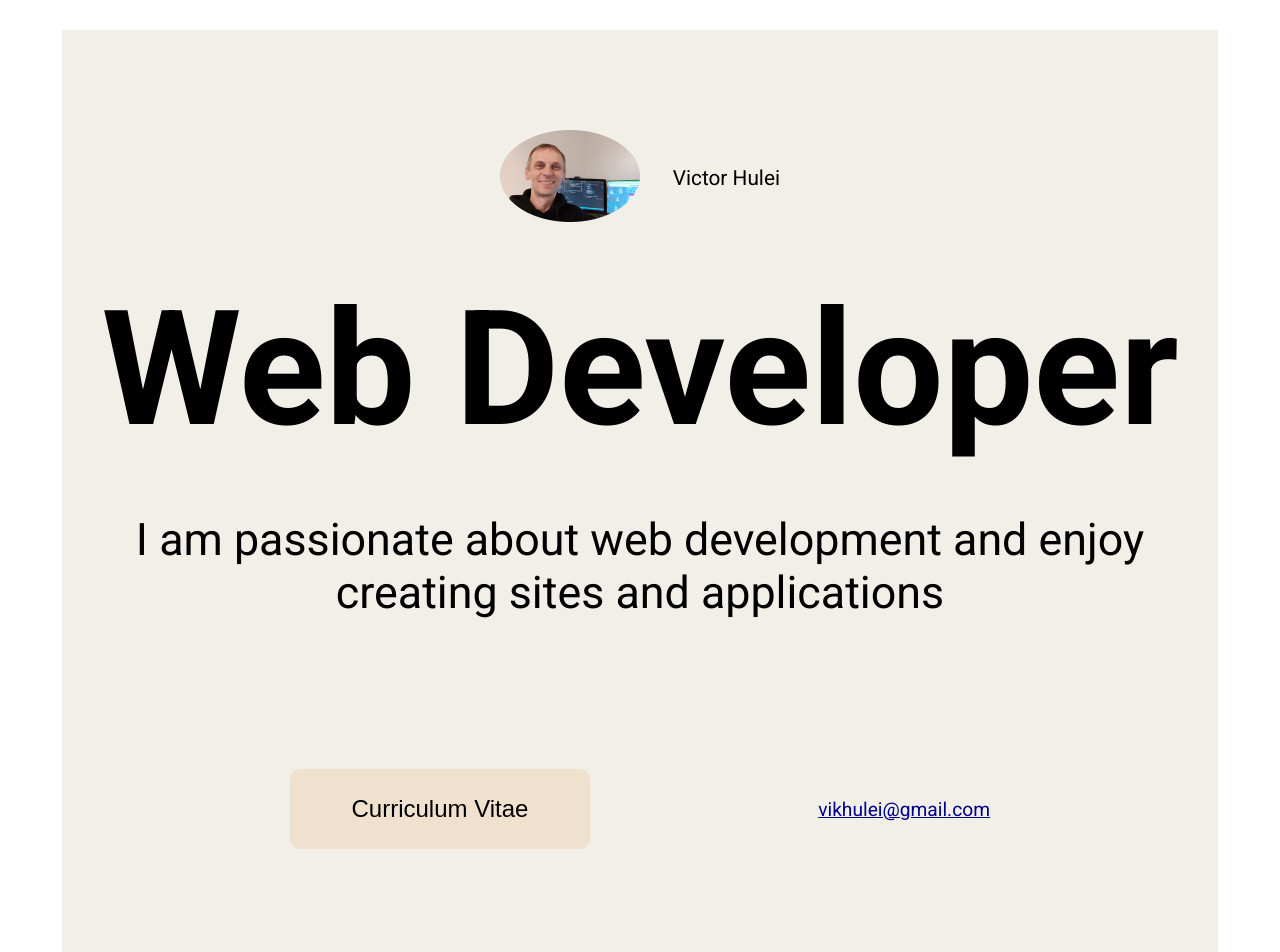
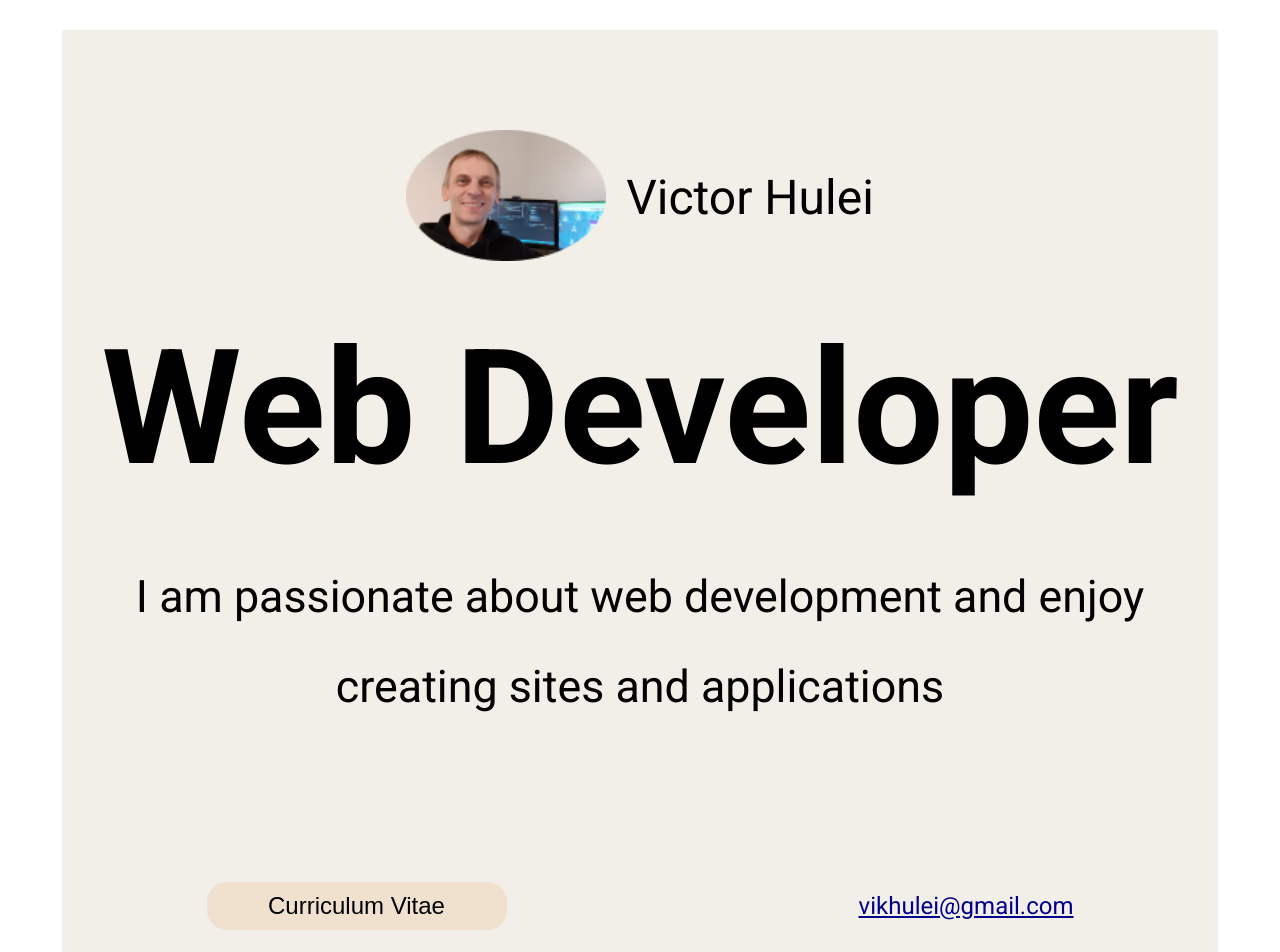
Before and after one commit to vikhulei/portfolio_new, a React (Create React App) app: page / in a window 1280 px wide. Shown: the top 952 px of the page. Built offline with nearby package versions, Linux system fonts and the light colour scheme.

Commit message:
mobile section 1 and 2 started

```diff
--- a/src/components/ui/StyledComponents.js
+++ b/src/components/ui/StyledComponents.js
@@ -8,10 +8,20 @@ const WrapperStyled = styled.div `
     display: flex;
     flex-direction: column;
     align-items: center;
+    @media screen and (max-width: 800px) {
+        margin: 0;
+    }
 `
 
 const LargeHeadingStyled = styled.h1 `
     font-size: 10rem;
+    @media screen and (max-width: 1250px) {
+        font-size: 6rem;
+    }
+    @media screen and (max-width: 800px) {
+        font-size: 8vw;
+    }
+
 `
 
 const RegularTextStyled = styled.p `
--- a/src/sections/01_home/Home.js
+++ b/src/sections/01_home/Home.js
@@ -1,9 +1,10 @@
-import { Wrapper, ImageNameWrapper, MyImageContainer, MyImage, MyName, LargeHeadingHome, MainTextHome, ButtonEmailWrapper, ButtonHome, EmailHome } from "./HomeStyle"
+import { Wrapper, Background, ImageNameWrapper, MyImageContainer, MyImage, MyName, LargeHeadingHome, MainTextHome, ButtonEmailWrapper, ButtonHome, EmailHome } from "./HomeStyle"
 import myImage from "../../assets/myImageHome.png"
 
 
 const Home = () => {
     return (
+        <Background>
             <Wrapper>
                 <ImageNameWrapper>
                     <MyImageContainer>
@@ -19,6 +20,7 @@ const Home = () => {
                     <EmailHome href="mailto:vikhulei@gmail.com">vikhulei@gmail.com</EmailHome>
                 </ButtonEmailWrapper>
             </Wrapper>
+        </Background>
     )
 }
 
--- a/src/sections/01_home/HomeStyle.js
+++ b/src/sections/01_home/HomeStyle.js
@@ -15,73 +15,95 @@ const Appear = keyframes `
     }
 `
 
+
+const Background = styled.div `
+background-color: ${background};
+// position: relative;
+`
+
 const Wrapper = styled(WrapperStyled) `
     margin-top: 30px;
-    background-color: ${background}
-    `
+    animation: ${Appear} 2s;
+    @media screen and (max-width: 800px) {
+        height: 80vh;
+    }
+`
 
 const ImageNameWrapper = styled.div `
-    width: 280px;
+    width: 85%;
+    max-width: 800px;
     margin-top: 100px;
     display: flex;
-    justify-content: space-between;
+    justify-content: center;
     align-items: center;
-    animation: ${Appear} 2s;
+    // animation: ${Appear} 2s;
 `
 
-const MyImageContainer = styled.div ``
+const MyImageContainer = styled.div `
+    width: 40%;
+    max-width: 200px;
+    margin-right: 20px;
+    // background-color: red;
 
-const MyImage = styled.img ``
+`
+
+const MyImage = styled.img `
+    width: 100%;
+`
 
 const MyName = styled.p `
-    font-size: 1.3rem;
+    font-size: min(6vw, 3rem);
     opacity: 1;
     `
 
 const LargeHeadingHome = styled(LargeHeadingStyled) `
     margin-top: 50px;
-    animation: ${Appear} 2s;
+    // animation: ${Appear} 2s;
     `
 
 const MainTextHome = styled.p `
-    font-size: 2.8rem;
+    font-size: min(5vw, 2.8rem);
     text-align: center;
     margin-top: 50px;
-    animation: ${Appear} 2s;
     max-width: 1200px;
-    // margin: 0 250px;
+    line-height: 2;
 `
 
 const ButtonEmailWrapper = styled.div `
     margin-top: 150px;
-    width: 700px;
+    width: 75%;
     display: flex;
     justify-content: space-between;
     align-items: center;
-    animation: ${Appear} 2s;
+    @media screen and (max-width: 800px) {
+        flex-direction: column;
+        margin-top: 100px;
+        height: 15%;
+    }
 `
 
 const ButtonHome = styled.button `
-    width: 300px;
-    height: 80px;
+    width: 70%;
+    max-width: 300px;
+    height: 6vh;
+    max-height: 80px;
     border: none;
-    border-radius: 10px;
+    border-radius: 20px;
     background-color: ${middle_light};
-    font-size: 1.5rem;
+    font-size: min(4vw, 1.5rem);
     font-weight: 100;
-    &:hover {
-        cursor: pointer;
-    }
+    cursor: pointer;
     &:active {
         transform: translate(3px, 3px);
     }
+
 `
 
 const EmailHome = styled.a `
-    font-size: 1.2rem;
+    font-size: min(4vw, 1.5rem);
     color: darkblue;
 `
 
 
 
-export {Wrapper, ImageNameWrapper, MyImageContainer, MyImage, MyName, LargeHeadingHome, MainTextHome, ButtonEmailWrapper, ButtonHome, EmailHome }
+export {Wrapper, Background, ImageNameWrapper, MyImageContainer, MyImage, MyName, LargeHeadingHome, MainTextHome, ButtonEmailWrapper, ButtonHome, EmailHome }
--- a/src/sections/02_techs/TechsStyle.js
+++ b/src/sections/02_techs/TechsStyle.js
@@ -20,6 +20,11 @@ const ImagesWrapper = styled.div`
     grid-template-rows: 1fr 1fr;
     column-gap: 50px;
     row-gap: 50px;
+    @media screen and (max-width: 1250px) {
+        grid-template-columns: 0fr 2fr;
+        column-gap: 0px;
+        row-gap: 0px;
+    }
 `
 
 const ImageContainer = styled.div`
@@ -34,10 +39,10 @@ const LeftImage = styled(ImageContainer)`
     grid-column-end: 2;
     grid-row-start: 1;
     grid-row-end: 3;
-    `
-    // transition: 1s;
-    // opacity: ${(({showNotebook}) => showNotebook ? 1 : 0)};
-    // transform: translateY(${(({showNotebook}) => showNotebook ? "0px" : "100px")});
+    @media screen and (max-width: 1250px) {
+        display: none;
+    }
+`
 
 const TopImage = styled(ImageContainer)`
     grid-column-start: 2;
@@ -45,9 +50,6 @@ const TopImage = styled(ImageContainer)`
     grid-row-start: 1;
     grid-row-end: 2;
     `
-    // transition: 2s;
-    // opacity: ${(({showCode}) => showCode ? 1 : 0)};
-    // transform: translateY(${(({showCode}) => showCode ? "0px" : "100px")});
 
     const BottomImage = styled(ImageContainer)`
     grid-column-start: 2;
@@ -55,9 +57,6 @@ const TopImage = styled(ImageContainer)`
     grid-row-start: 2;
     grid-row-end: 3;
     `
-    // transition: 1s;
-    // opacity: ${(({showReact}) => showReact ? 1 : 0)};
-    // transform: translateY(${(({showReact}) => showReact ? "0px" : "100px")});
 
 const Image = styled.img`
     height: 100%;
@@ -72,6 +71,7 @@ const IconsWrapper = styled.div `
     align-items: end;
     transition: 3s;
     opacity: ${(({showIcons}) => showIcons ? 1 : 0)};
+    // opacity: 1;
     `
 
     const IconContainer = styled.div `
--- a/src/sections/03_based/BasedStyle.js
+++ b/src/sections/03_based/BasedStyle.js
@@ -15,6 +15,12 @@ const Heading = styled.h1 `
     text-align: left;
     width: 800px;
     font-size: 4rem;
+    @media screen and (max-width: 1250px) {
+        font-size: 2.5rem;
+    }
+    @media screen and (max-width: 800px) {
+        font-size: 1.5rem;
+    }
 `
 
 const RegularText = styled(RegularTextStyled) `
--- a/src/sections/04_values/ValuesStyle.js
+++ b/src/sections/04_values/ValuesStyle.js
@@ -25,6 +25,12 @@ const ValuesWrapper = styled.div `
     transform: translate(-50%, -50%);
     display: flex;
     justify-content: space-between;
+    @media screen and (max-width: 1250px) {
+        top: 10%;
+        left: 10%;
+        transform: none;
+        flex-direction: column;
+    }
 `
 
 const ValueContainer = styled.div `
@@ -42,6 +48,7 @@ const ValueContainer = styled.div `
         border-left: ${middle} solid 4px;
         margin-top: -120px;
     }
+
 `
 const ValueNameContainer = styled.div `
     display: flex;
@@ -57,6 +64,9 @@ const ValueNumber = styled.p `
     border-radius: 50%;
     font-weight: 900;
     font-size: 1.7rem;
+    @media screen and (max-width: 1250px) {
+        font-size: 1.4rem;
+    }
     `
 
 const ValueName = styled.p `
--- a/src/sections/05_projects/ProjectsStyle.js
+++ b/src/sections/05_projects/ProjectsStyle.js
@@ -12,7 +12,7 @@ const LargeHeading = styled(LargeHeadingStyled) `
 
 const RegularText = styled(RegularTextStyled) `
     text-align: center;
-    width: 1000px;
+    max-width: 1000px;
     font-style: italic;
     line-height: 2;
 `
--- a/src/sections/06_firstProject/FirstProjectStyle.js
+++ b/src/sections/06_firstProject/FirstProjectStyle.js
@@ -9,6 +9,7 @@ const Wrapper = styled(WrapperStyled) `
     background-color: ${light};
     padding: 50px 0;
     height: 900px;
+
 `
 const ImageDescriptionWrapper = styled.div `
     width: 100%;
@@ -52,6 +53,10 @@ const LinksWrapper = styled.div `
     padding: 0 50px;
     display: flex;
     justify-content: space-between;
+    @media screen and (max-width: 1250px) {
+        height: 200px;
+        flex-direction: column;
+    }
 `
 
 const LinkContainer = styled(LinkContainerStyled) `
@@ -71,13 +76,19 @@ const LinkTextAddress = styled(LinkTextAddressStyled) `
 
 const IconImage = styled(LinkIconStyled) `
     height: 100%;
-    // width: 100%;
+    @media screen and (max-width: 1250px) {
+        height: auto;
+        width: 10%;
+    }
     `
 
 const TechnologyImageContainer = styled.div `
     // background-color: red;
     display: flex;
     align-items: center;
+    @media screen and (max-width: 1250px) {
+        width: 30%;
+    }
 `
 
 const TechnologyImage = styled.img `
--- a/src/sections/07_secondProject/SecondProjectStyle.js
+++ b/src/sections/07_secondProject/SecondProjectStyle.js
@@ -32,7 +32,7 @@ const Image = styled.img `
 `
 
 const Description = styled(RegularTextStyled) `
-    width: 700px;
+    max-width: 700px;
     text-align: center;
     margin-top: 200px;
     font-size: 2.3rem;
```
Lines whose indentation alone changed are shown as unchanged.
